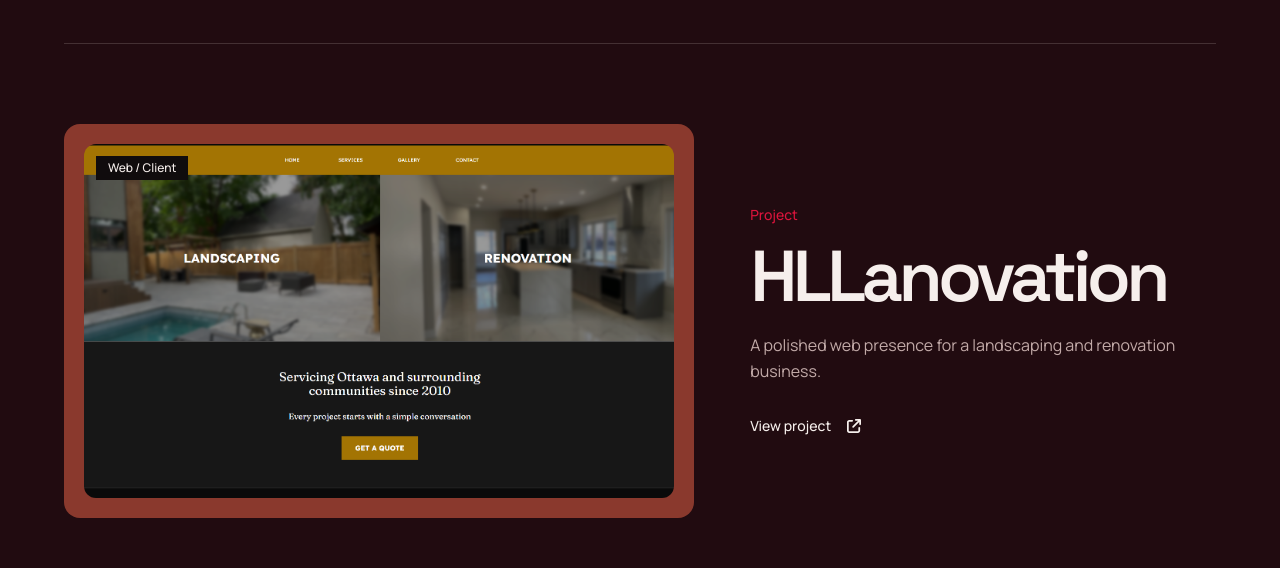
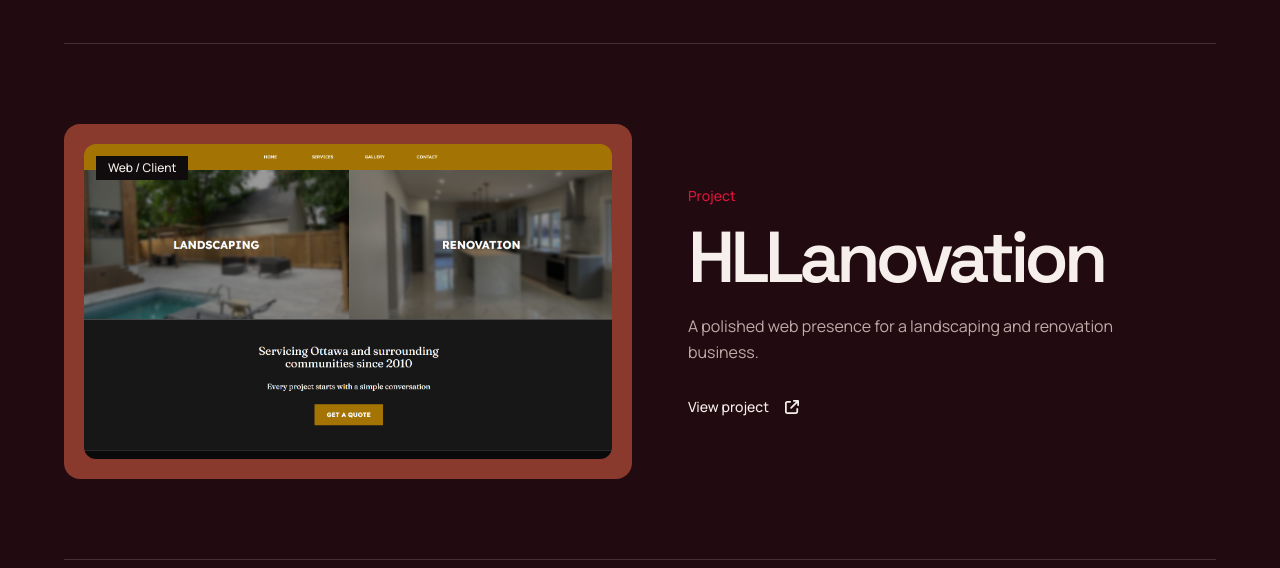
Before and after one commit to jtp0220/portfolio-2026, a React (Vite) app: page / in a window 1280 px wide. Shown: the part 2780-3348 px from the top of the page. Built offline with nearby package versions, Linux system fonts and the light colour scheme.

Commit message:
Update photo lightbox and improve projects section formatting

```diff
--- a/src/components/home/Photography.tsx
+++ b/src/components/home/Photography.tsx
@@ -59,17 +59,21 @@ export default function Photography() {
           <button type="button" onClick={() => setSelectedIndex(null)} className="bg-bg-secondary text-text-primary hover:bg-accent absolute top-5 right-5 z-10 flex h-11 w-11 items-center justify-center rounded-full transition-colors" aria-label="Close photograph">
             <FaXmark />
           </button>
-          <div className="relative flex max-h-full max-w-full flex-col items-center gap-6 px-14 pt-8 pb-4 md:px-24 md:pt-10 md:pb-5">
-            <button type="button" onClick={() => setSelectedIndex((selectedIndex - 1 + images.length) % images.length)} className="bg-bg-secondary text-text-primary hover:bg-accent absolute top-1/2 left-0 flex h-12 w-12 -translate-y-1/2 items-center justify-center rounded-full transition-colors" aria-label="Previous photograph">
+
+          <div className="flex h-full w-full max-w-7xl items-center gap-4 md:gap-6">
+            <button type="button" onClick={() => setSelectedIndex((selectedIndex - 1 + images.length) % images.length)} className="bg-bg-secondary text-text-primary hover:bg-accent flex h-12 w-12 shrink-0 items-center justify-center rounded-full transition-colors" aria-label="Previous photograph">
               <FaChevronLeft />
             </button>
-            <img className="max-h-[calc(100vh-11rem)] max-w-[calc(100vw-10rem)] rounded-lg object-contain" src={images[selectedIndex]} alt={`Expanded photograph ${selectedIndex + 1}`} />
-            <button type="button" onClick={() => setSelectedIndex((selectedIndex + 1) % images.length)} className="bg-bg-secondary text-text-primary hover:bg-accent absolute top-1/2 right-0 flex h-12 w-12 -translate-y-1/2 items-center justify-center rounded-full transition-colors" aria-label="Next photograph">
+
+            <div className="flex h-full min-h-0 min-w-0 flex-1 items-center justify-center">
+              <a href={images[selectedIndex]} target="_blank" rel="noopener noreferrer" className="flex h-full min-h-0 min-w-0 items-center justify-center">
+                <img className="max-h-full max-w-full rounded-lg object-contain" src={images[selectedIndex]} alt={`Expanded photograph ${selectedIndex + 1}`} />
+              </a>
+            </div>
+
+            <button type="button" onClick={() => setSelectedIndex((selectedIndex + 1) % images.length)} className="bg-bg-secondary text-text-primary hover:bg-accent flex h-12 w-12 shrink-0 items-center justify-center rounded-full transition-colors" aria-label="Next photograph">
               <FaChevronRight />
             </button>
-            <a href={images[selectedIndex]} download className="bg-bg-secondary text-text-primary hover:bg-accent rounded-lg px-4 py-2 text-sm transition-colors">
-              Download image
-            </a>
           </div>
         </div>
       )}
--- a/src/components/home/Projects.tsx
+++ b/src/components/home/Projects.tsx
@@ -16,8 +16,8 @@ function RepoThumbnail({ title, category }: { title: string; category: string })
 function Project({ title, description, url, category, image, tone, reverse = false, featured = false }: ProjectData) {
   return (
     <article className="group border-line border-b py-12 first:border-t md:py-20">
-      <a href={url} target="_blank" rel="noreferrer" className={`grid gap-8 md:grid-cols-[1.15fr_0.85fr] md:items-center md:gap-14 ${reverse ? "md:[&>div:first-child]:order-2" : ""}`}>
-        <div className={`project-visual ${tone} relative aspect-[16/10] overflow-hidden rounded-2xl ${image ? "p-3 md:p-5" : "p-8 md:p-12"}`}>
+      <a href={url} target="_blank" rel="noreferrer" className={`flex flex-col gap-8 md:flex-row md:items-center md:gap-14 ${reverse ? "md:flex-row-reverse" : ""}`}>
+        <div className={`project-visual ${tone} relative aspect-[16/10] overflow-hidden rounded-2xl md:flex-1 ${image ? "p-3 md:p-5" : "p-8 md:p-12"}`}>
           {image ? (
             <div className="absolute inset-3 md:inset-5">
               <img className="block h-full w-full rounded-xl object-cover object-center transition duration-300 group-hover:scale-[1.03]" src={image} alt={`${title} project preview`} />
@@ -29,7 +29,7 @@ function Project({ title, description, url, category, image, tone, reverse = fal
           <span className="bg-bg-primary text-text-primary absolute top-5 left-5 px-3 py-1 text-xs font-medium md:top-8 md:left-8">{category}</span>
         </div>
 
-        <div className="relative">
+        <div className="relative md:flex-1">
           <p className="text-accent mb-5 text-sm font-medium">{featured ? "Featured work" : "Project"}</p>
           <h3 className="display-heading text-text-primary group-hover:text-accent text-5xl transition-colors md:text-7xl">{title}</h3>
           <p className="text-text-secondary mt-6 max-w-md text-base leading-relaxed">{description}</p>
```
